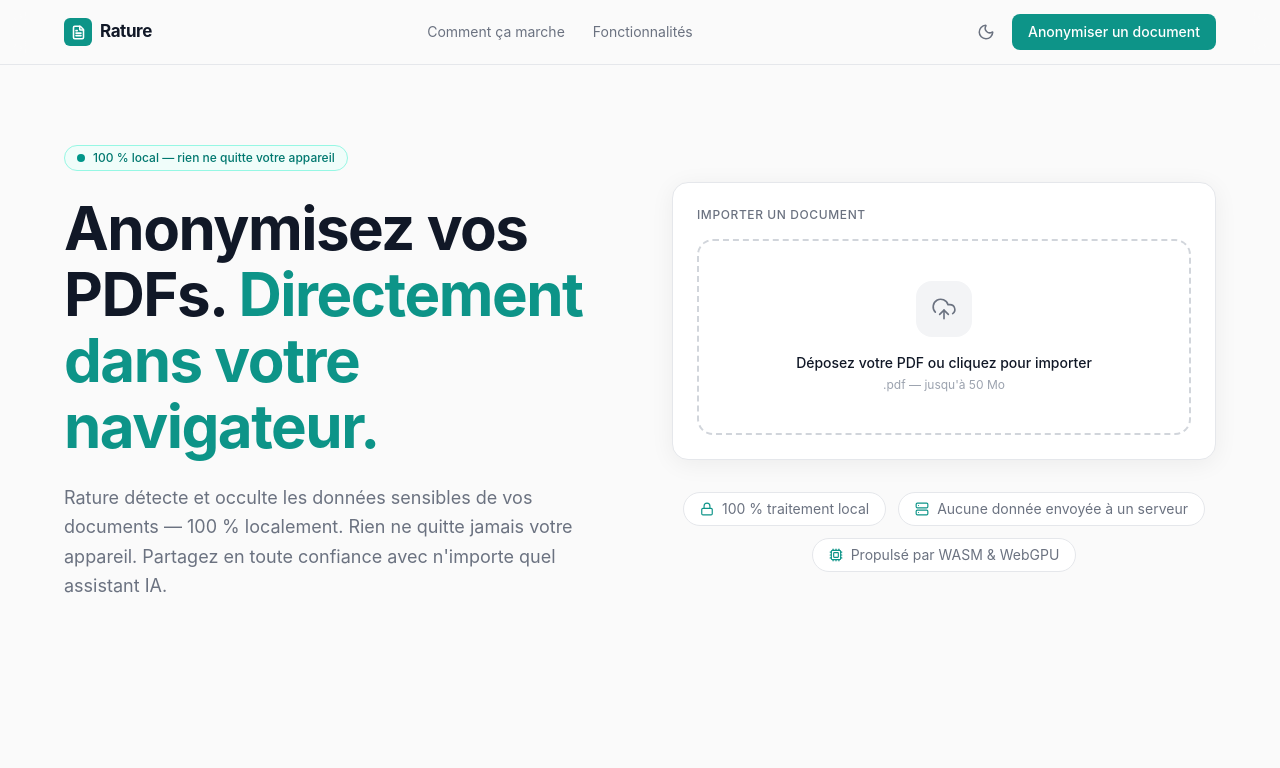
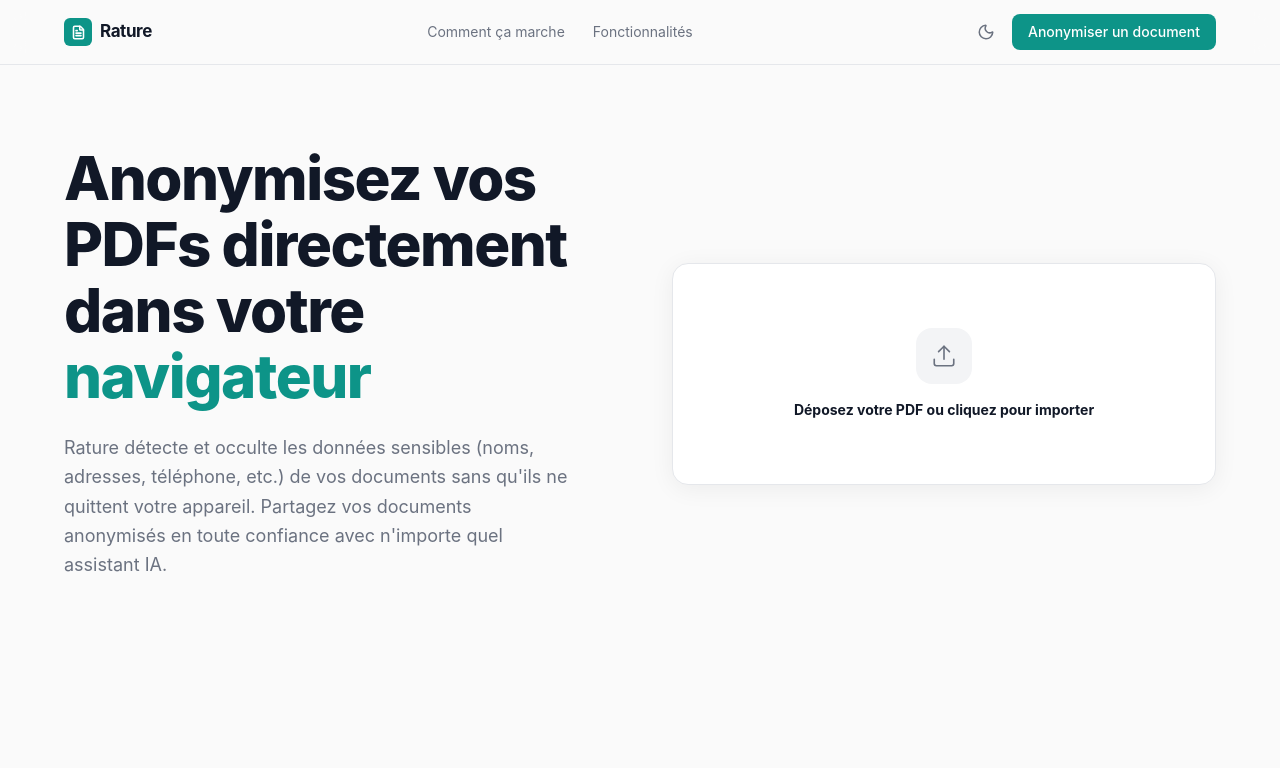
Before and after one commit to TerriaConseil/rature, a React (Vite) app: page / in a window 1280 px wide. Shown: the top 768 px of the page. Built offline with nearby package versions, Linux system fonts and the light colour scheme.

Commit message:
Update Hero section

```diff
--- a/src/components/home/DropZone.tsx
+++ b/src/components/home/DropZone.tsx
@@ -1,5 +1,5 @@
 import { useState, useRef, useCallback } from 'react';
-import { UploadCloud, FileText } from 'lucide-react';
+import { FileText, Upload } from 'lucide-react';
 import { cn } from '@/lib/utils.ts';
 
 interface DropZoneProps {
@@ -45,7 +45,7 @@ export function DropZone({ onFileSelect }: DropZoneProps) {
       onDrop={onDrop}
       onClick={() => inputRef.current?.click()}
       className={cn(
-        'relative flex flex-col items-center justify-center gap-4 rounded-2xl border-2 border-dashed p-10 cursor-pointer transition-all duration-200 group select-none',
+        'relative flex flex-col items-center justify-center gap-4 rounded-2xl p-10 cursor-pointer transition-all duration-200 group select-none',
         isDragging
           ? 'border-accent bg-teal-50/50 dark:bg-teal-950/20 scale-[1.01]'
           : 'border-border-strong hover:border-accent hover:bg-surface-subtle',
@@ -70,15 +70,14 @@ export function DropZone({ onFileSelect }: DropZoneProps) {
         {isDragging ? (
           <FileText size={26} strokeWidth={1.5} />
         ) : (
-          <UploadCloud size={26} strokeWidth={1.5} />
+          <Upload size={26} strokeWidth={1.5} />
         )}
       </div>
 
       <div className="text-center space-y-1">
-        <p className="text-sm font-medium text-fg">
+        <p className="text-sm font-bold text-fg">
           {isDragging ? 'Déposez votre PDF ici' : 'Déposez votre PDF ou cliquez pour importer'}
         </p>
-        <p className="text-xs text-fg-subtle">.pdf — jusqu'à 50 Mo</p>
       </div>
     </div>
   );
--- a/src/components/home/TrustBanner.tsx
+++ /dev/null
@@ -1,23 +0,0 @@
-import { Lock, Server, Cpu } from 'lucide-react';
-
-const TRUST_ITEMS = [
-  { icon: Lock, text: '100 % traitement local' },
-  { icon: Server, text: 'Aucune donnée envoyée à un serveur' },
-  { icon: Cpu, text: 'Propulsé par WASM & WebGPU' },
-];
-
-export function TrustBanner() {
-  return (
-    <div className="flex flex-wrap items-center justify-center gap-3 py-4">
-      {TRUST_ITEMS.map(({ icon: Icon, text }) => (
-        <span
-          key={text}
-          className="inline-flex items-center gap-2 rounded-full border border-border-theme bg-card px-4 py-1.5 text-sm text-fg-muted"
-        >
-          <Icon size={14} className="text-accent shrink-0" />
-          {text}
-        </span>
-      ))}
-    </div>
-  );
-}
--- a/src/pages/HomePage.tsx
+++ b/src/pages/HomePage.tsx
@@ -1,7 +1,6 @@
 import { useRef } from 'react';
 import { Navbar } from '@/components/Navbar.tsx';
 import { DropZone } from '@/components/home/DropZone.tsx';
-import { TrustBanner } from '@/components/home/TrustBanner.tsx';
 import { HowItWorks } from '@/components/home/HowItWorks.tsx';
 import { Features } from '@/components/home/Features.tsx';
 import { Footer } from '@/components/home/Footer.tsx';
@@ -21,45 +20,29 @@ export function HomePage({ onFileSelect }: HomePageProps) {
     <div className="flex flex-col min-h-full">
       <Navbar onUploadClick={scrollToDropZone} />
 
-      {/* Hero */}
       <section className="mx-auto w-full max-w-300 px-6 pt-20 pb-16 grid grid-cols-1 lg:grid-cols-2 gap-16 items-center">
-        {/* Left — headline */}
         <div className="flex flex-col gap-6">
-          <div className="inline-flex w-fit items-center gap-2 rounded-full border border-teal-200 bg-teal-50 px-3 py-1 text-xs font-medium text-teal-700 dark:border-teal-800 dark:bg-teal-950/30 dark:text-teal-300">
-            <span className="relative flex h-2 w-2">
-              <span className="animate-ping absolute inline-flex h-full w-full rounded-full bg-teal-500 opacity-75" />
-              <span className="relative inline-flex h-2 w-2 rounded-full bg-teal-600" />
-            </span>
-            100 % local — rien ne quitte votre appareil
-          </div>
-
-          <h1 className="text-5xl lg:text-6xl font-bold text-fg tracking-tight leading-[1.1]">
-            Anonymisez vos PDFs.{' '}
-            <span className="text-accent">Directement dans votre navigateur.</span>
+          <h1 className="text-5xl lg:text-6xl font-extrabold text-fg tracking-tight leading-[1.1]">
+            Anonymisez vos PDFs directement dans votre{' '}
+            <span className="text-accent">navigateur</span>
           </h1>
 
           <p className="text-lg text-fg-muted leading-relaxed max-w-lg">
-            Rature détecte et occulte les données sensibles de vos documents — 100 % localement.
-            Rien ne quitte jamais votre appareil. Partagez en toute confiance avec n'importe quel
-            assistant IA.
+            Rature détecte et occulte les données sensibles (noms, adresses, téléphone, etc.) de vos documents sans
+            qu'ils ne quittent votre appareil. Partagez vos documents anonymisés en toute confiance
+            avec n'importe quel assistant IA.
           </p>
 
           <div ref={dropZoneRef} />
         </div>
 
-        {/* Right — drop zone */}
         <div className="flex flex-col gap-4">
           <div
             className="rounded-2xl border border-border-theme bg-card p-6"
             style={{ boxShadow: '0 4px 24px 0 rgb(0 0 0 / 0.06)' }}
           >
-            <p className="text-xs font-medium text-fg-muted uppercase tracking-wider mb-4">
-              Importer un document
-            </p>
             <DropZone onFileSelect={onFileSelect} />
           </div>
-
-          <TrustBanner />
         </div>
       </section>
 
```
